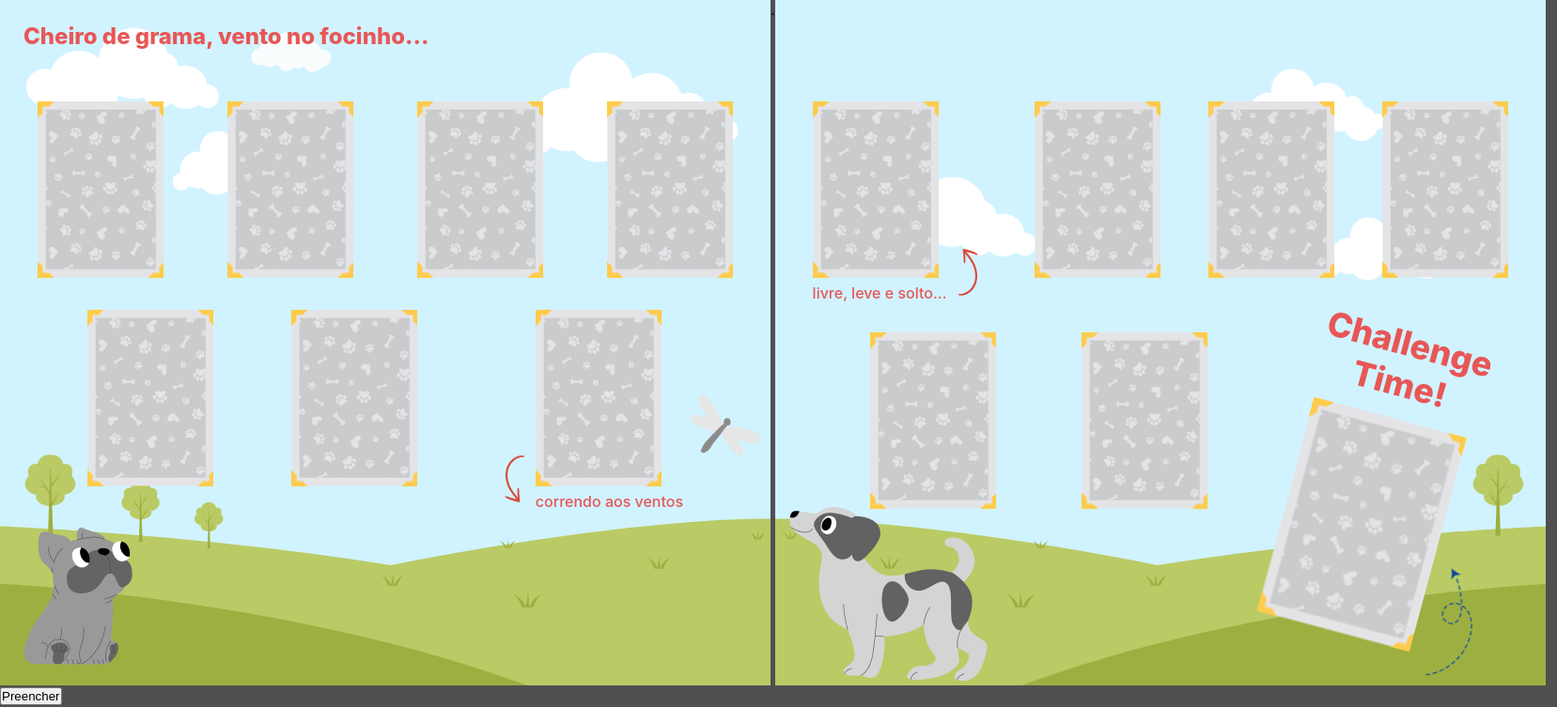
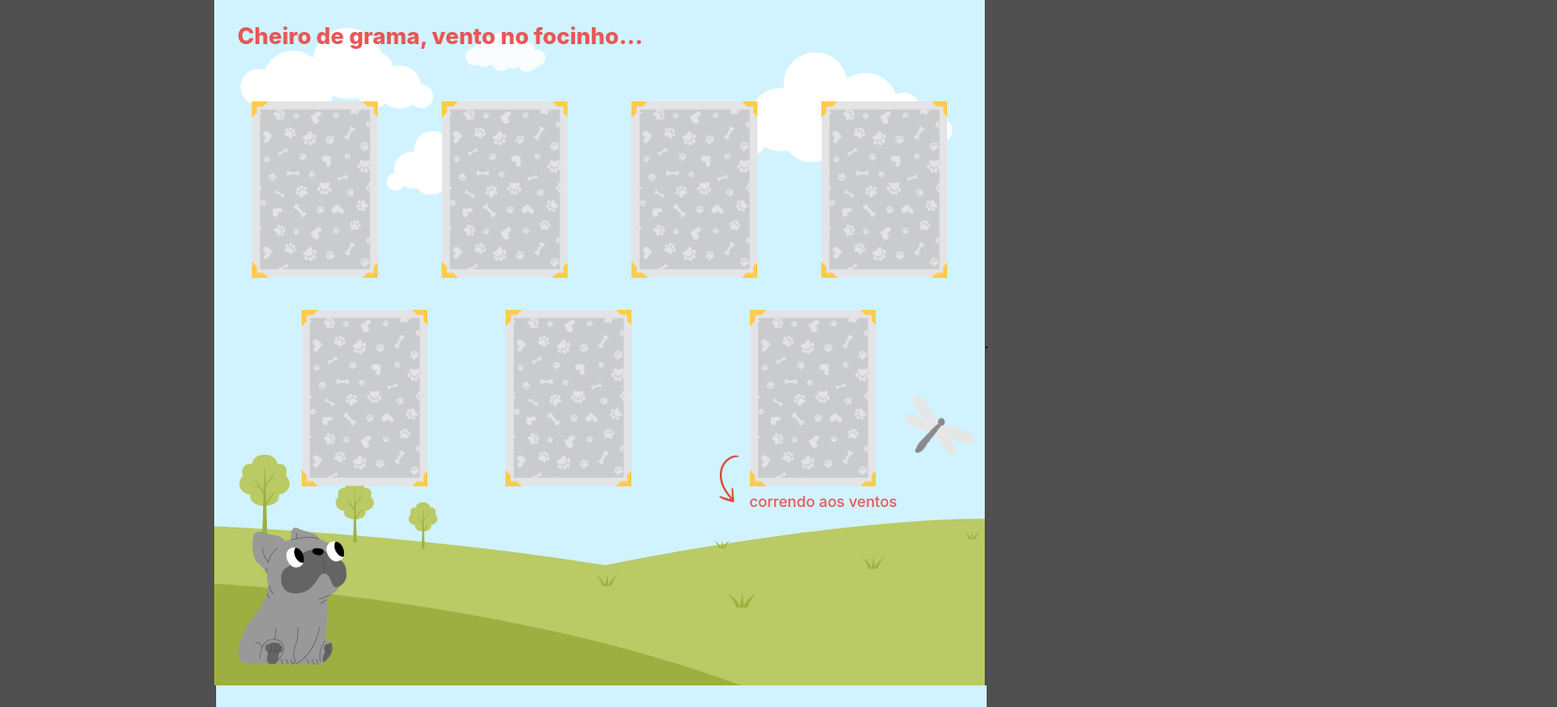
Before and after one commit to PedroHPAlmeida/my-dear-pet, an Angular app: page / in a window 1280 px wide. Shown: the top 753 px of the page at 94% size, 1657 px wide, since content can reach past the window. Built offline with nearby package versions, Linux system fonts and the light colour scheme.

Commit message:
feat: alinha página ao centro

```diff
--- a/src/app/pages/home/home.component.scss
+++ b/src/app/pages/home/home.component.scss
@@ -1,6 +1,10 @@
 .home {
-    height: 100%;
+    width: 100%;
+    height: 100vh;
     display: flex;
+    justify-content: center;
+    align-items: center;
+    flex-wrap: wrap;
 
     &__figures-top {
         display: flex;
```
